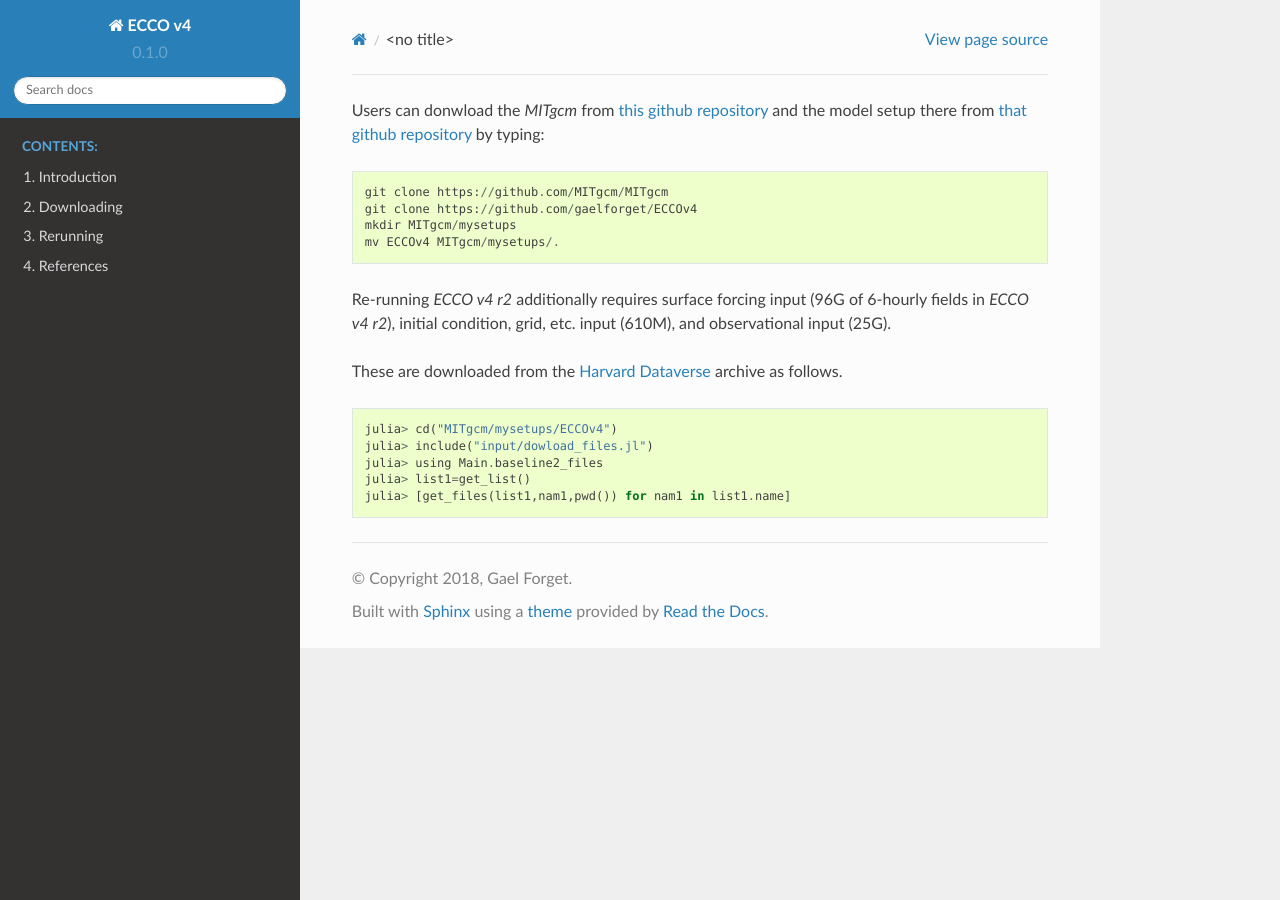
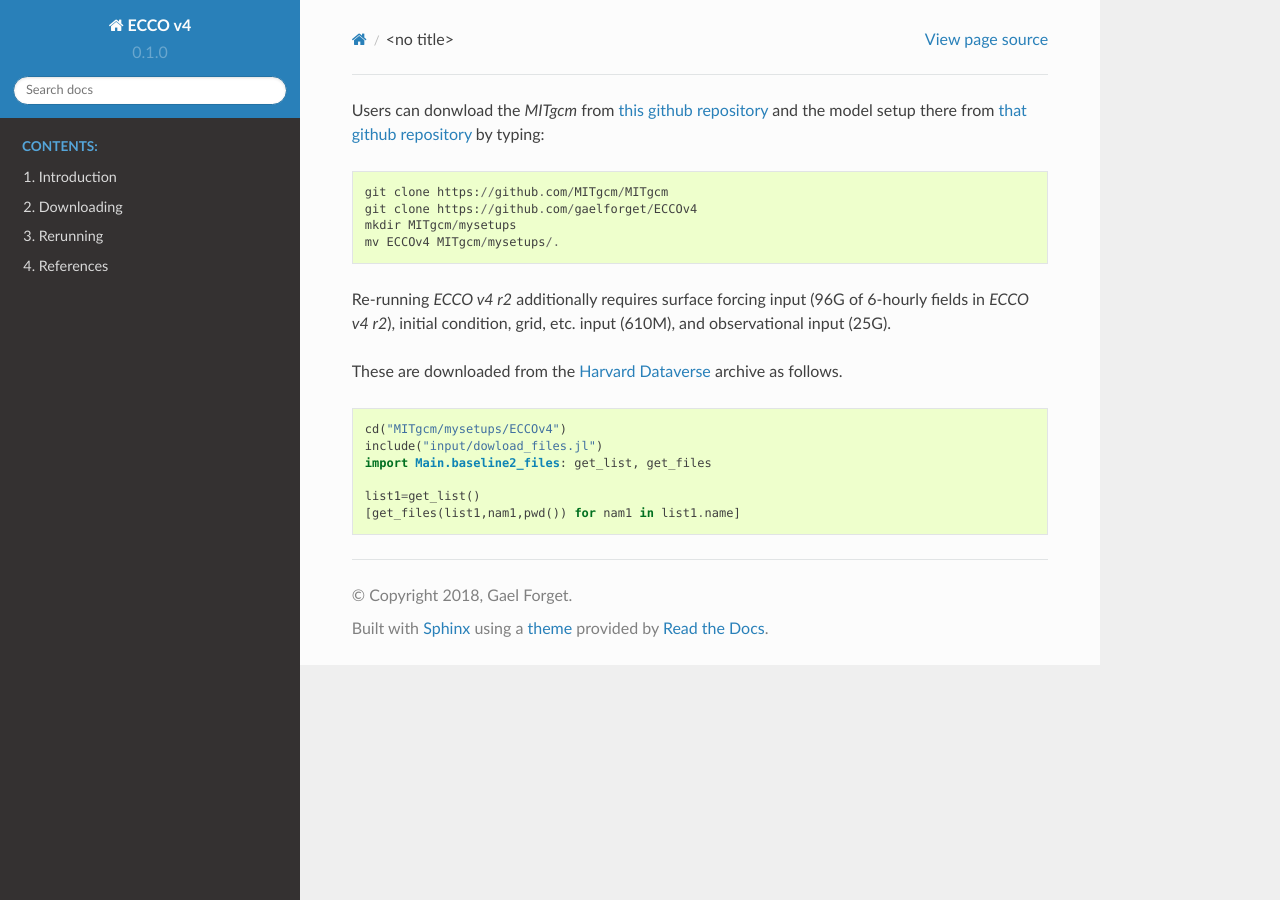
Before and after one commit to gaelforget/ECCOv4, a Sphinx documentation site: the page built from docs/eccov4r2_setup.rst, in a window 1280 px wide. Built offline with Sphinx 7.4.7 and the Read the Docs theme 2.0.0, drawn with Linux system fonts in a browser that asks for light colours.

Commit message:
improve doc of Jilia functions

```diff
--- a/docs/eccov4r2_setup.rst
+++ b/docs/eccov4r2_setup.rst
@@ -14,8 +14,9 @@ These are downloaded from the `Harvard Dataverse <https://dataverse.harvard.edu/
 
 ::
 
-    julia> cd("MITgcm/mysetups/ECCOv4")
-    julia> include("input/dowload_files.jl")
-    julia> using Main.baseline2_files
-    julia> list1=get_list()
-    julia> [get_files(list1,nam1,pwd()) for nam1 in list1.name]
+    cd("MITgcm/mysetups/ECCOv4")
+    include("input/dowload_files.jl")
+    import Main.baseline2_files: get_list, get_files
+
+    list1=get_list()
+    [get_files(list1,nam1,pwd()) for nam1 in list1.name]
```
Also changed, not shown: docs/runs.rst (+14 -1 lines).
